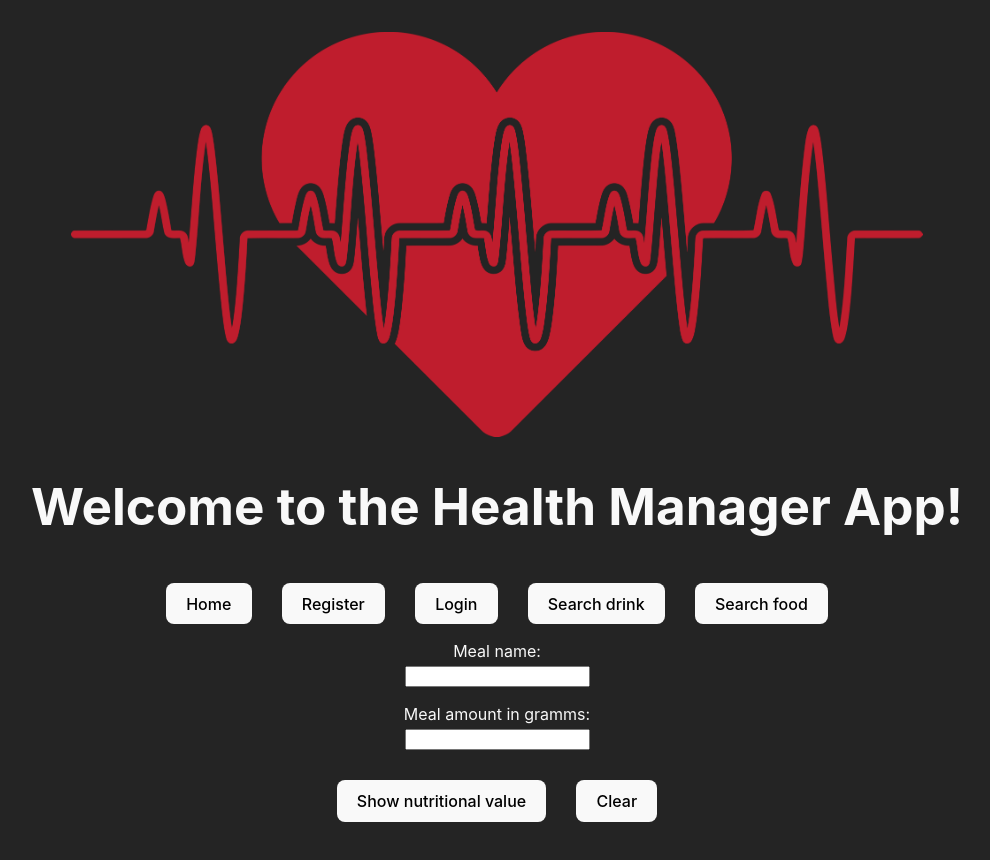
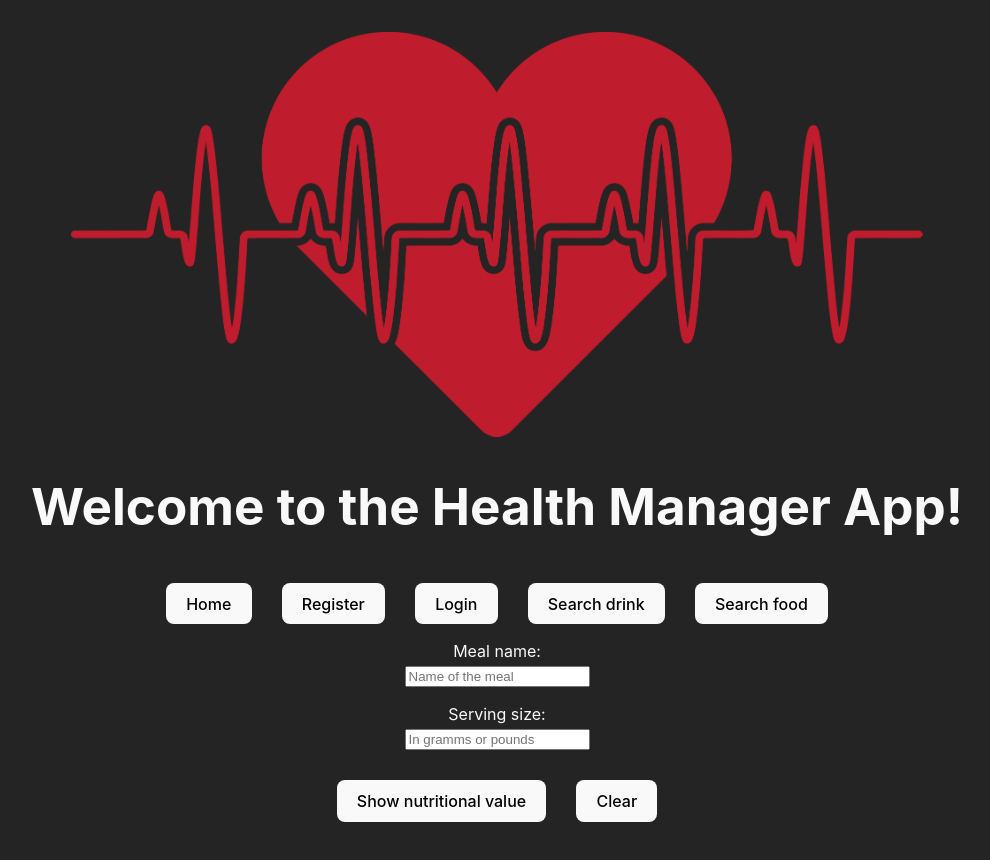
Before and after one commit to Tyna1992/HealthManager, a React (Vite) app in the folder HealthManagerClient/: page /food in a window 1280 px wide. Shown: the top 860 px of the page, without its empty margins (143-1133 px from the left). Built offline with nearby package versions, Linux system fonts and the light colour scheme.

Commit message:
Error handling added to the fetch
Co-authored-by: Emil9411 <Emil9411@users.noreply.github.com>

```diff
--- a/HealthManagerClient/src/Pages/Meals.jsx
+++ b/HealthManagerClient/src/Pages/Meals.jsx
@@ -12,7 +12,7 @@ function Meals(props) {
 
     const fetchNutritionalValue = async () => {
         const API_KEY = "pe8bDjzt2qs1AeJNbzukUw==sXVqA6FU8t4IBEFG";
-        const API_URL = `https://api.api-ninjas.com/v1/nutrition/?query=${amount}g ${meal}`;
+        const API_URL = `https://api.api-ninjas.com/v1/nutrition/?query=${amount} ${meal}`;
         try {
             const response = await fetch(API_URL, {
                 method: "GET",
@@ -22,9 +22,13 @@ function Meals(props) {
                 }
             })
             if(!response.ok){
-                throw new Error("Failed to fetch nutritional value")
+                throw new Error("Fetch failed!")
             }
             const data = await response.json();
+            if(data.length === 0){
+                alert("Cannot find the nutritional value for the meal. Please try again.")
+                throw new Error("Cannot find the nutritional value for the meal. Please try again.")
+            }
             setNutritionalValue(data[0]);
             console.log(data);
             setHideResult(false);
@@ -49,11 +53,11 @@ function Meals(props) {
         <div>
             <label>Meal name:</label>
             <br></br>
-            <input type="text" name="meal" value={meal} onChange={handleMealChange}></input>
+            <input required={true} type="text" name="meal" value={meal} placeholder="Name of the meal" onChange={handleMealChange}></input>
             <br></br>
-            <label>Meal amount in gramms:</label>
+            <label>Serving size:</label>
             <br></br>
-            <input type="text" name= "amount" value={amount} onChange={handleAmountChange}></input>
+            <input required={true} type="text" name= "amount" value={amount} placeholder="In gramms or pounds" onChange={handleAmountChange}></input>
             <br></br>
             <button onClick={() => fetchNutritionalValue()}>Show nutritional value</button>
             <button onClick={()=> {setHideResult(true);handleClear()}}>Clear</button>
```
